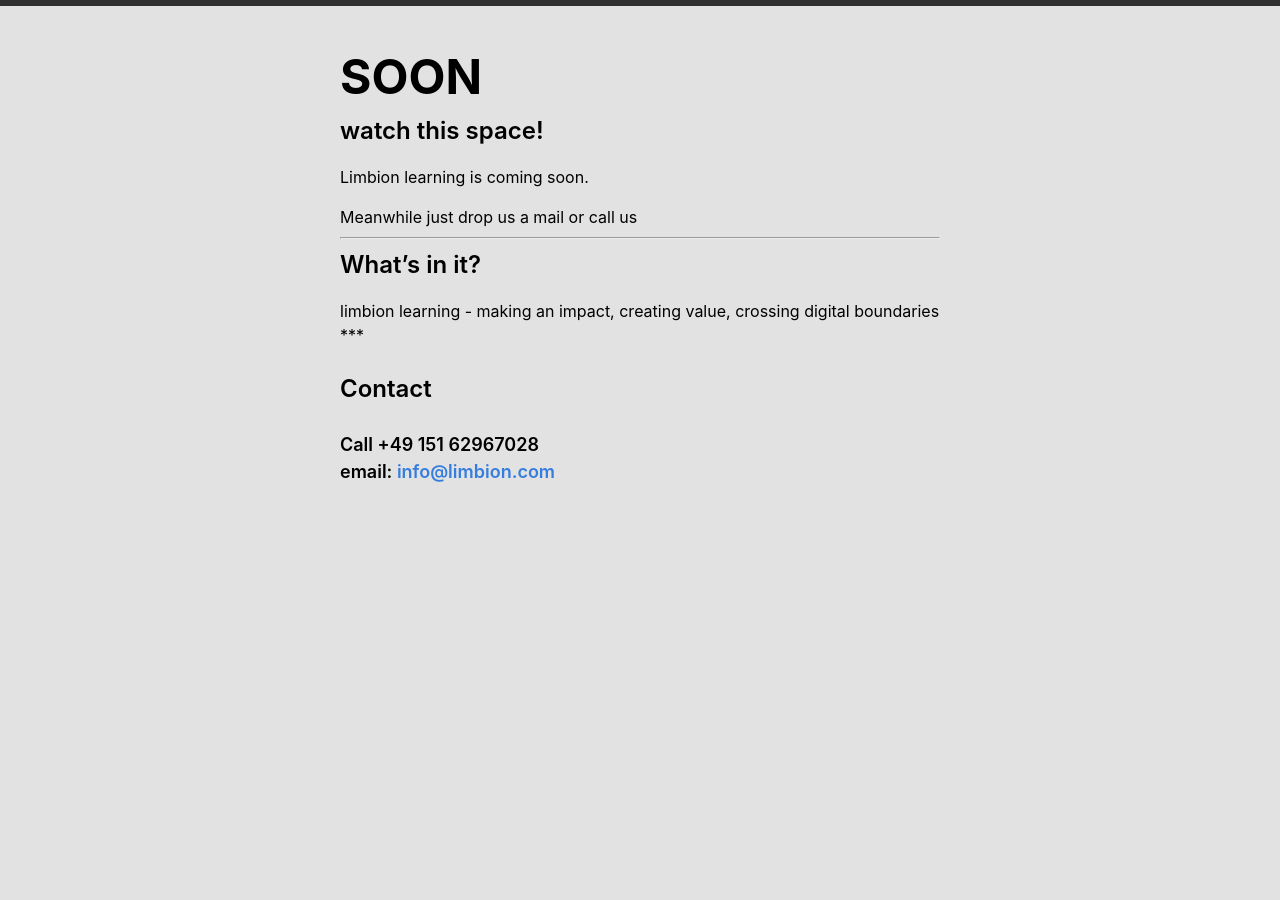
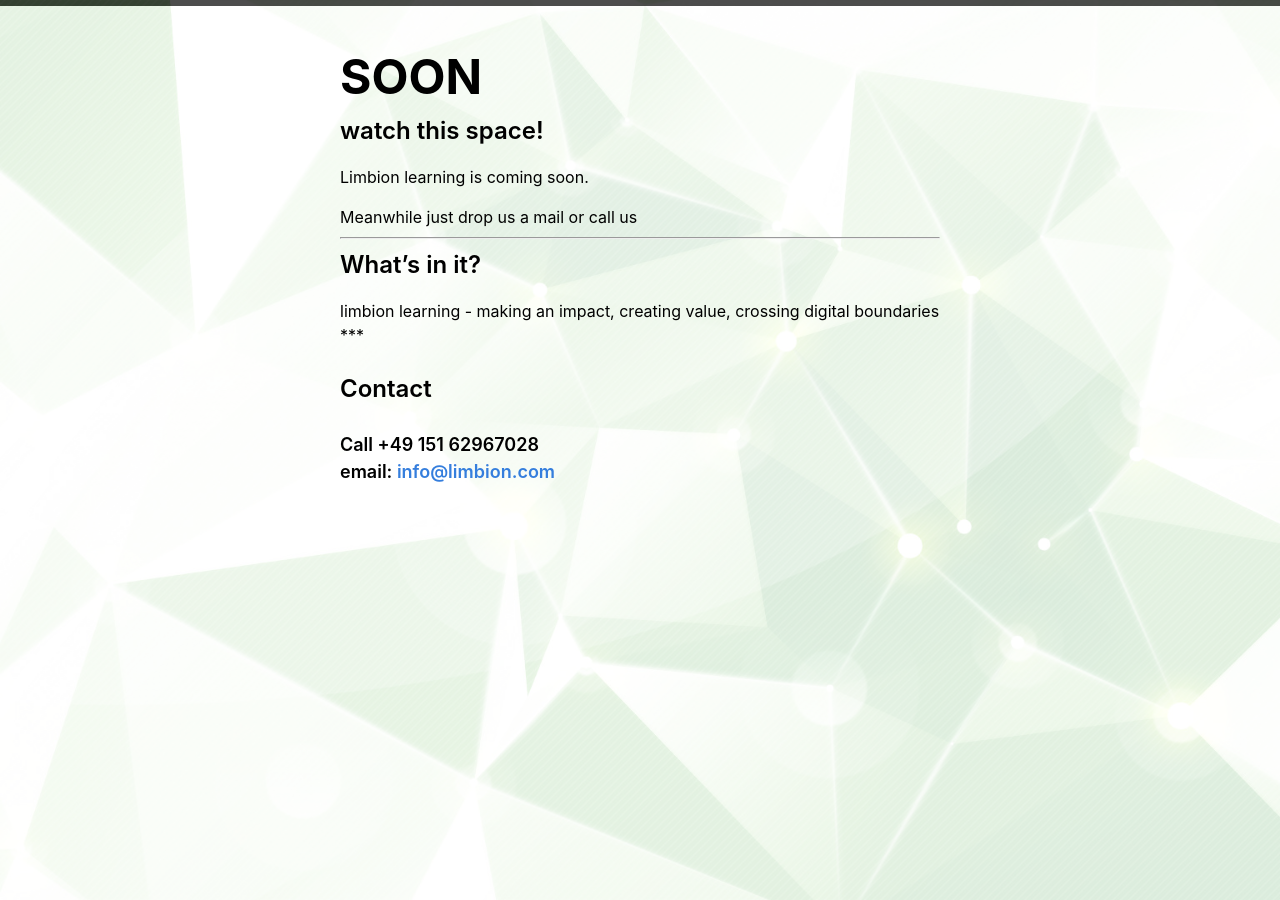
Before and after one commit to raulhammerl/limbion, a Jekyll site: the page built from index.md, in a window 1280 px wide. Built offline with Jekyll 4.4.1, drawn with Linux system fonts in a browser that asks for light colours; our own code applies the rules of GitHub Pages for plain Markdown files.

Commit message:
polygon fix

```diff
--- a/_layouts/default.html
+++ b/_layouts/default.html
@@ -6,7 +6,7 @@
 <body>
   <main class="page-content" aria-label="Content">
     <div id="bg" style="margin: 0;
-  padding: 0; background: url({{site.url}}images/g_pg.jpg) center fixed no-repeat;
+  padding: 0; background: url({{site.url}}images/g_poly.jpg) center fixed no-repeat;
     -moz-background-size: cover;
     background-size: cover; opacity:30%">
   </div>
```
